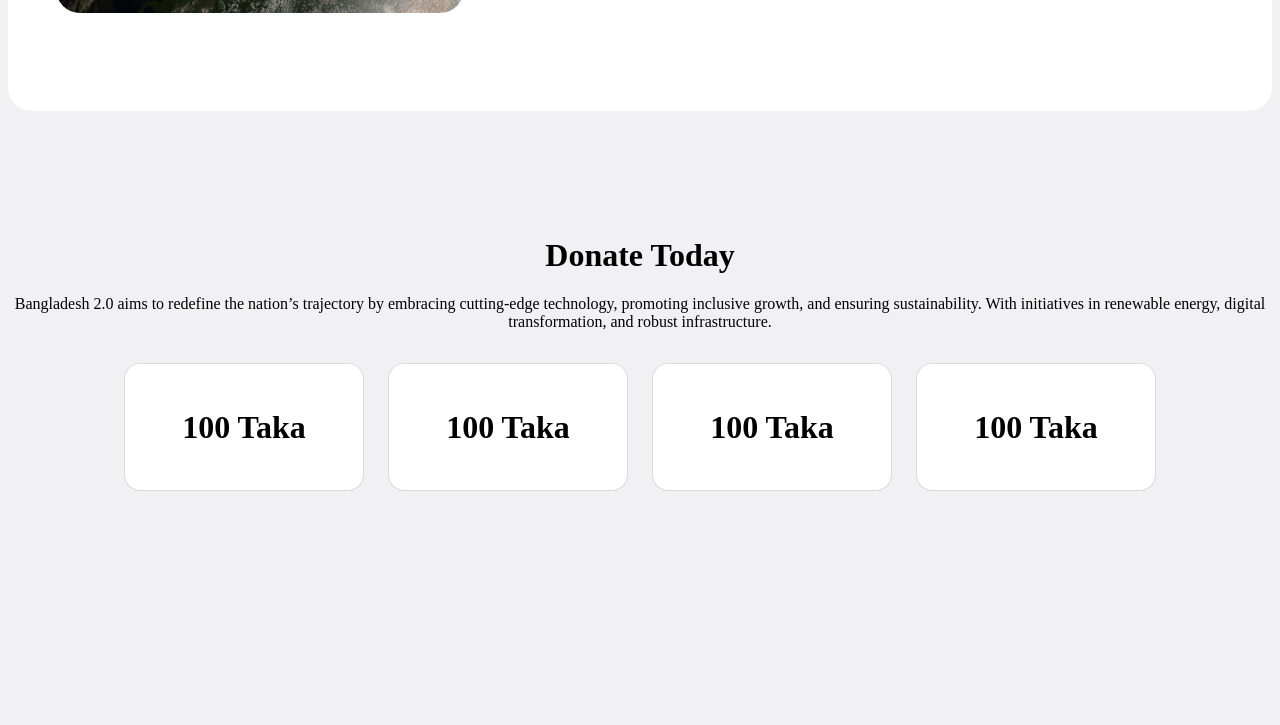
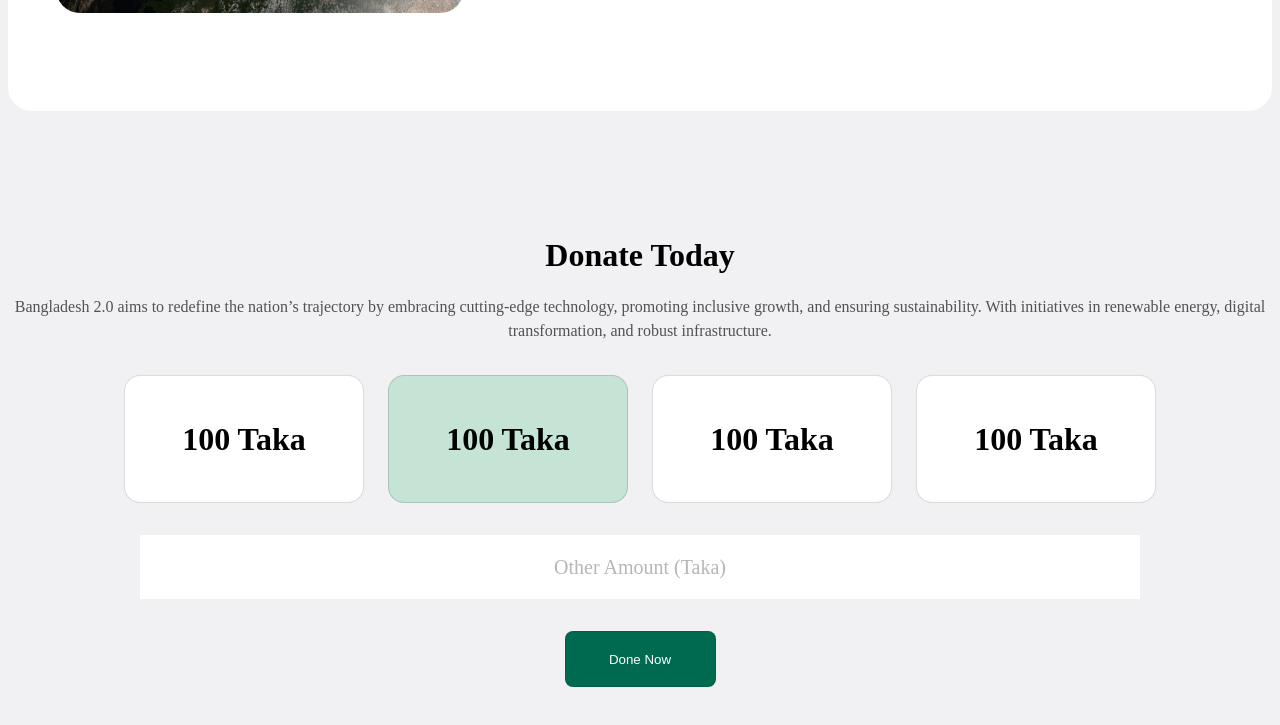
Before and after one commit to masuddeveloper143/frontend-responsive-website-1, a plain HTML site: page index.html in a window 1280 px wide. Shown: the part 4187-4912 px from the top of the page. Drawn offline with Linux system fonts and the light colour scheme.

Commit message:
Update project

```diff
--- a/index.html
+++ b/index.html
@@ -251,7 +251,7 @@
 
         <div class="donate-today-main-box">
             <div class="donate-today-main-box-container">
-                <div>
+                <div class="db">
                     <h1>Donate Today</h1>
                     <p>Bangladesh 2.0 aims to redefine the nation’s trajectory by embracing cutting-edge technology,
                         promoting inclusive growth, and ensuring sustainability. With initiatives in renewable energy,
@@ -264,7 +264,7 @@
                             <h1>100 Taka</h1>
                         </div>
 
-                        <div class="m-b-1">
+                        <div class="m-b-1 m-b-2 ">
                             <h1>100 Taka</h1>
                         </div>
                         <div class="m-b-1">
@@ -275,12 +275,21 @@
                         </div>
                     </div>
                 </div>
+                <div class="Other">
+                    <div class="Other-bx">
+                        <p>Other Amount (Taka)</p>
+                    </div>
+                </div>
+                <button class="Done">Done Now</button>
             </div>
         </div>
+
     </main>
     <!-- end main sectione -->
     <footer>
+        <div class="footer">
 
+        </div>
     </footer>
 </body>
 
--- a/style.css
+++ b/style.css
@@ -504,6 +504,18 @@
     text-align: center;
 }
 
+.db p {
+    color: rgba(14, 14, 14, 0.7);
+
+    font-family: Fira Sans;
+    font-style: Regular;
+    font-size: 16px;
+    font-weight: 400;
+    line-height: 24px;
+    letter-spacing: 0%;
+    text-align: center;
+}
+
 .donate-today-main-box-container {
 
 
@@ -559,3 +571,54 @@
     gap: 24px;
 
 }
+
+.m-b-2 {
+    background: rgba(198, 228, 214, 1);
+}
+
+
+.Other {
+    display: flex;
+    justify-content: center;
+    align-items: center;
+
+}
+
+.Other-bx {
+    /* Frame 2087325514 */
+    width: 1000px;
+    height: 64px;
+    /* Auto layout */
+    display: flex;
+    justify-content: center;
+    align-items: center;
+    gap: 24;
+    padding: 20px 40px 20px 40px;
+    box-sizing: border-box;
+    border-bottom: undefinedpx solid rgba(14, 14, 14, 0.15);
+    background: rgba(255, 255, 255, 1);
+}
+
+.Other-bx p {
+    color: rgba(14, 14, 14, 0.3);
+
+    font-family: Fira Sans;
+    font-style: Regular;
+    font-size: 20px;
+    font-weight: 400;
+    line-height: 24px;
+    letter-spacing: 0%;
+    text-align: left;
+}
+
+.Done {
+    /* Frame 2 */
+    margin: 32px;
+    width: 151px;
+    height: 56px;
+    box-sizing: border-box;
+    border: 1px solid rgba(14, 14, 14, 0.1);
+    border-radius: 8px;
+    background: rgba(0, 106, 80, 1);
+    color: white;
+}
```
